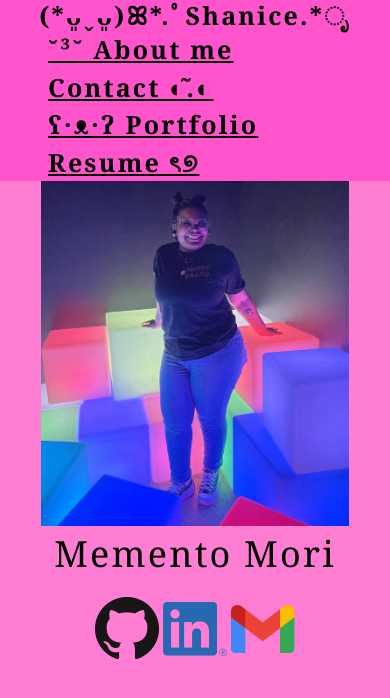
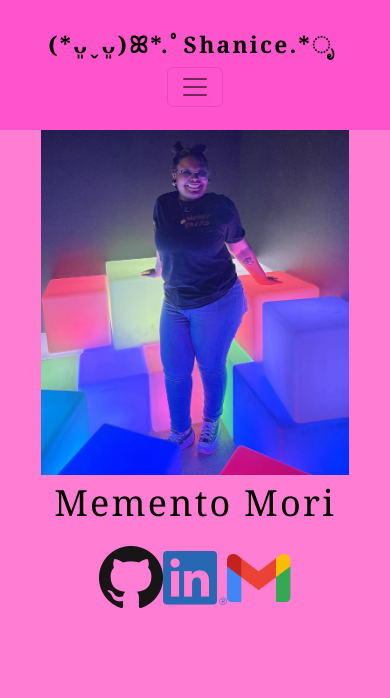
Before and after one commit to shanicesauce/spa-portfolio, a React (Create React App) app: page / in a window 390 px wide. Shown: the top 698 px of the page. Built offline with nearby package versions, Linux system fonts and the light colour scheme.

Commit message:
nav bar hamburger

```diff
--- a/src/components/Contact/index.js
+++ b/src/components/Contact/index.js
@@ -78,8 +78,7 @@ function ContactForm() {
         </div>
         <div>
           <label htmlFor="message" className="input">
-            {" "}
-            Message:{" "}
+            Message:
           </label>
           <textarea
             type="message"
--- a/src/components/Nav/index.js
+++ b/src/components/Nav/index.js
@@ -1,66 +1,59 @@
 import React from "react";
+import { Navbar, Nav, Container } from "react-bootstrap";
 
 const Navigation = (props) => {
   const { contactSelected, setContactSelected } = props;
 
   return (
-    <header className="flex-row px-1">
-        <h2 role="img" aria-label="camera">
-            <a href='#/portfolio'> (*ᴗ͈ˬᴗ͈)ꕤ*.ﾟShanice.*ೃ </a>
-        </h2>
-      <nav>
-        <ul className="flex-row">
-          <li className="mx-2">
-            <a
-              className="about"
-              data-testid="about"
+    <Navbar collapseOnSelect  expand="xxl" as={"header"} fixed>
+      <Container className="flex-row px-1">
+        <Navbar.Brand href="#/portfolio" className="name">(*ᴗ͈ˬᴗ͈)ꕤ*.ﾟShanice.*ೃ</Navbar.Brand>
+        <Navbar.Toggle
+          aria-controls="responsive-navbar-nav"
+          className="flex-row me-auto"
+        />
+        <Navbar.Collapse id="responsive-navbar-nav">
+          <Nav className="nav d-flex">
+            <Nav.Link
               href="#/about"
+              className={`mx-3 ${contactSelected && "navActive"} a`}
               onClick={() => {
-                setContactSelected(false);
+                setContactSelected(true);
               }}
             >
               ˘³˘ About me
-            </a>
-          </li>
-          <li className={`mx-2 ${contactSelected && "navActive"}`}>
-            <a
-              className="contact"
-              data-testid="contact"
+            </Nav.Link>
+            <Nav.Link
               href="#/contact"
+              className={`mx-3 ${contactSelected && "navActive"} a`}
               onClick={() => {
                 setContactSelected(true);
               }}
             >
               Contact ◐.̃◐
-            </a>
-          </li>
-          <li className={`mx-2 ${contactSelected && "navActive"}`}>
-            <a
-              className="portfolio"
-              data-testid="portfolio"
+            </Nav.Link>
+            <Nav.Link
               href="#/portfolio"
+              className={`mx-3 ${contactSelected && "navActive"} a`}
               onClick={() => {
-                setContactSelected(false);
+                setContactSelected(true);
               }}
             >
               ʕ·ᴥ·ʔ Portfolio
-            </a>
-          </li>
-          <li className={`mx-2 ${contactSelected && "navActive"}`}>
-            <a
-              className="resume"
-              data-testid="resume"
+            </Nav.Link>
+            <Nav.Link
               href="#/resume"
+              className={`mx-3 ${contactSelected && "navActive"} a`}
               onClick={() => {
-                setContactSelected(false);
+                setContactSelected(true);
               }}
             >
               Resume ৎ୭
-            </a>
-          </li>
-        </ul>
-      </nav>
-    </header>
+            </Nav.Link>
+          </Nav>
+        </Navbar.Collapse>
+      </Container>
+    </Navbar>
   );
 };
 
--- a/src/components/Resume/index.js
+++ b/src/components/Resume/index.js
@@ -3,7 +3,7 @@ import React from "react";
 const Resume = () => {
   return (
     <div id="resume">
-      <h1 className="title">(◍•ᴗ•◍) Resume </h1>
+      <h1 className="title">(◍•ᴗ•◍) My Resume </h1>
       <a href="https://docs.google.com/document/d/1QeuHmiAbvzxjTnXb0Do0uV5CnjHoTpX4HI_s3smKC8A/edit?usp=sharing"> ( ˘ ³˘)♥ Resume </a>
       <p>
         Front-End Proficiencies <br />
--- a/src/index.css
+++ b/src/index.css
@@ -78,11 +78,6 @@ p {
   margin-top: 0;
 }
 
-a {
-  color: var(--tertiary);
-  text-decoration: none;
-  font-weight: bold;
-}
 
 a:hover {
   text-decoration: underline;
@@ -91,10 +86,15 @@ a:hover {
 header {
   background: var(--primary);
   display: flex;
+  flex-wrap: wrap;
+  justify-content:flex-start;
 }
 
-header a {
+.name {
   color: var(--darker);
+  font-size: 25px;
+  display: flex;
+
 }
 
 
@@ -146,9 +146,6 @@ input:focus {
   box-shadow: 0 0 0.25rem rgba(0, 0, 0, 0.5);
 }
 
-li {
-  list-style: none;
-}
 
 nav a:hover {
   text-decoration: none;
@@ -157,11 +154,9 @@ nav a:hover {
 nav {
   display: flex;
   justify-content: right;
+  display: inline;
 }
-nav li {
-  display: inline;
-  cursor: pointer;
-}
+
 
 textarea {
   width: 600px;
@@ -192,51 +187,6 @@ textarea {
   justify-content: flex-end;
 }
 
-.mx-1 {
-  margin-right: var(--spacing-one);
-  margin-left: var(--spacing-one);
-}
-
-.mx-2 {
-  margin-right: var(--spacing-two);
-  margin-left: var(--spacing-two);
-}
-
-.my-1 {
-  margin-top: var(--spacing-one);
-  margin-bottom: var(--spacing-one);
-}
-
-.my-2 {
-  margin-top: var(--spacing-two);
-  margin-bottom: var(--spacing-two);
-}
-
-.my-5 {
-  margin-top: var(--spacing-five);
-  margin-bottom: var(--spacing-five);
-}
-
-.px-1 {
-  padding-right: var(--spacing-one);
-  padding-left: var(--spacing-one);
-}
-
-.px-2 {
-  padding-right: var(--spacing-two);
-  padding-left: var(--spacing-two);
-}
-
-.py-1 {
-  padding-top: var(--spacing-one);
-  padding-bottom: var(--spacing-one);
-}
-
-.py-2 {
-  padding-top: var(--spacing-two);
-  padding-bottom: var(--spacing-two);
-}
-
 .card {
   width: 25%;
   text-align: center;
@@ -247,32 +197,6 @@ textarea {
   height: 300px;
   margin-bottom: 50px;
   cursor: pointer;
-}
-
-.modalBackdrop {
-  background: rgba(0, 0, 0, 0.65);
-  bottom: 0;
-  left: 0;
-  overflow: auto;
-  position: fixed;
-  right: 0;
-  top: 0;
-  z-index: 1;
-}
-
-.modalContainer {
-  background: var(--darker);
-  border-radius: 5px;
-  max-width: 100%;
-  margin: 50px auto;
-  padding: 15px;
-  width: 960px;
-}
-
-.modalTitle {
-  font-size: 18px;
-  font-weight: 600;
-  margin-bottom: 25px;
 }
 
 button {
@@ -287,7 +211,7 @@ button {
   padding: 10px 15px;
 }
 
-a {
+.a {
   border-radius: 5px;
   color: var(--secondary);
   font-weight: 800;
@@ -348,14 +272,6 @@ footer div {
   justify-content: space-around;
 }
 
-/* .container {
-  display: flex;
-  height: 80vh;
-  width: 60vw;
-  align-items: center;
-  justify-content: center;
-} */
-
 .about:focus {
   color: var(--secondary);
 }
@@ -377,21 +293,16 @@ footer div {
   width: 45rem;
 }
 
-@media screen and (max-width: 768px) {
+@media screen and (max-width: 1200px) {
   header *{
-    font-size: 25px;
+    font-size: 19px;
     margin: auto;
+    padding: 15px;
   }
-  header a {
-    text-decoration: underline solid black;
+  .name{
+    font-size: larger;
   }
-  header h2 a {
-    text-decoration: none;
-  }
-  form {
-    resize:vertical;
-    overflow-y: scroll;
-  }
+
   .title{
     font-size: larger;
   }
```
